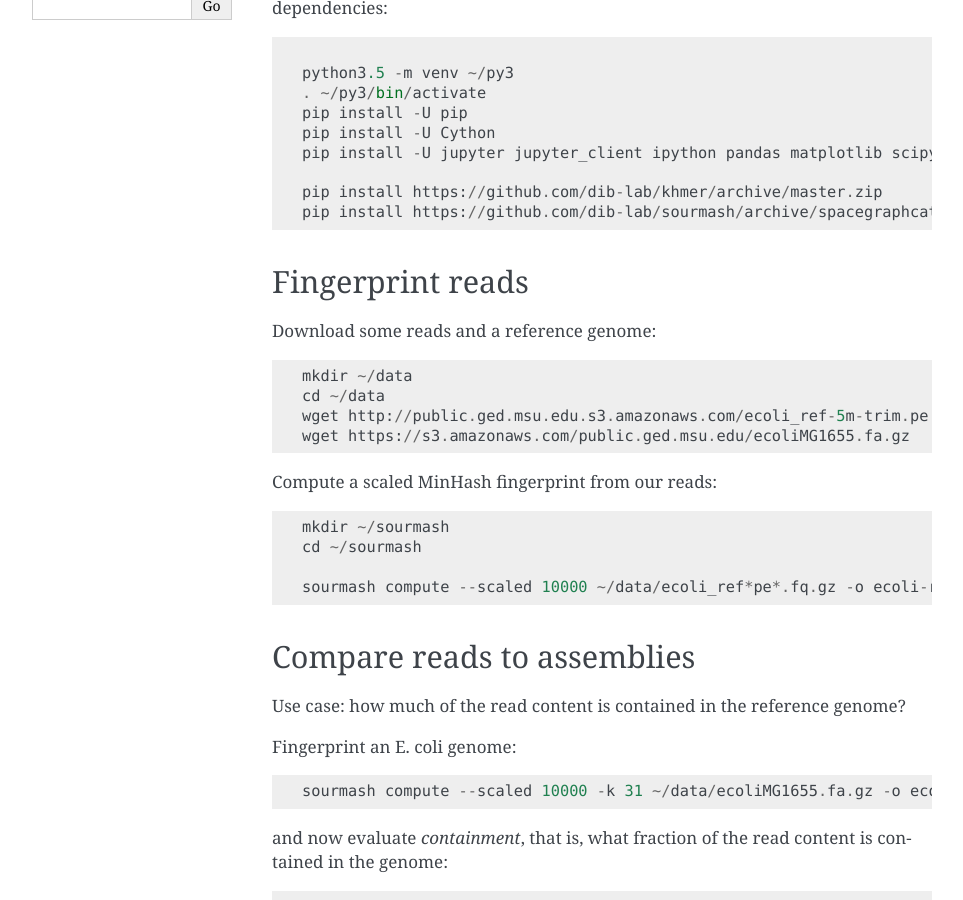
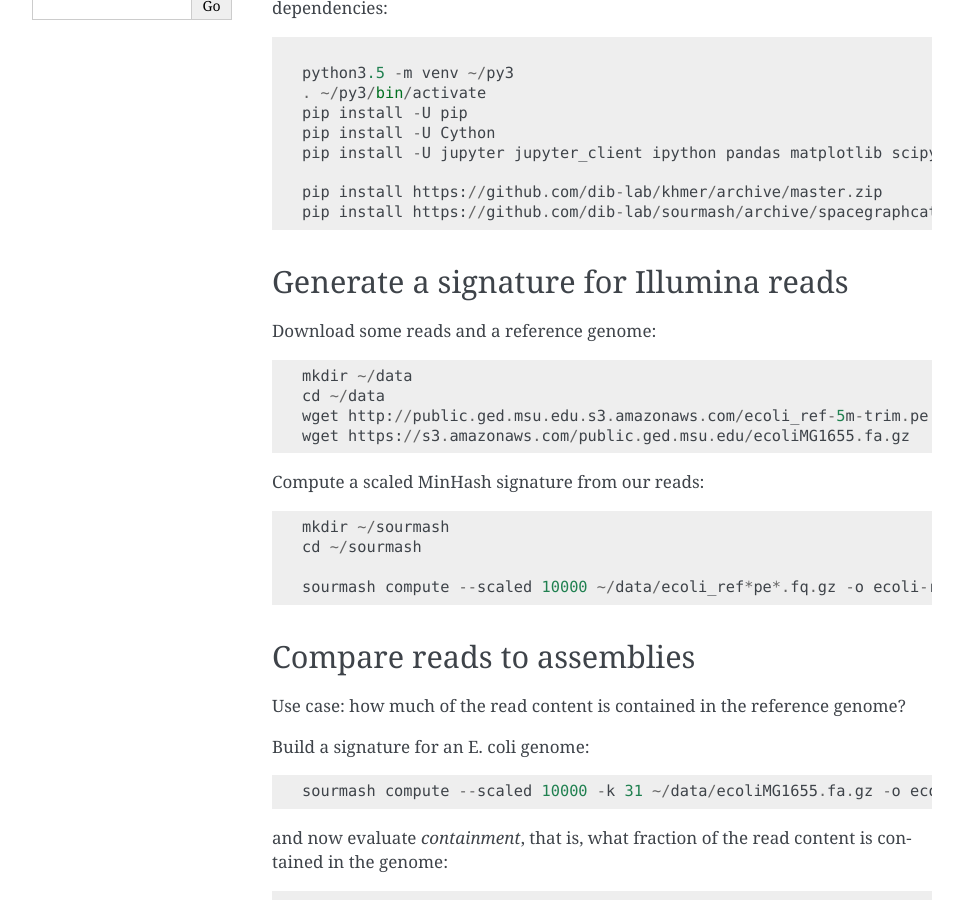
Before and after one commit to sourmash-bio/sourmash, a Sphinx documentation site: the page built from doc/tutorials.md, in a window 1280 px wide and 900 px high, scrolled down 504 px. Shown: the whole window, without its empty margins (148-1111 px from the left). Built offline with Sphinx 7.4.7, drawn with Linux system fonts in a browser that asks for light colours.

Commit message:
fingerprint -> signature

````diff
--- a/doc/tutorials.md
+++ b/doc/tutorials.md
@@ -35,7 +35,7 @@ pip install https://github.com/dib-lab/sourmash/archive/spacegraphcats.zip
 
 ```
 
-## Fingerprint reads
+## Generate a signature for Illumina reads
 
 Download some reads and a reference genome:
 
@@ -46,7 +46,7 @@ wget http://public.ged.msu.edu.s3.amazonaws.com/ecoli_ref-5m-trim.pe.fq.gz
 wget https://s3.amazonaws.com/public.ged.msu.edu/ecoliMG1655.fa.gz
 ```
 
-Compute a scaled MinHash fingerprint from our reads:
+Compute a scaled MinHash signature from our reads:
 
 ```
 mkdir ~/sourmash
@@ -59,7 +59,7 @@ sourmash compute --scaled 10000 ~/data/ecoli_ref*pe*.fq.gz -o ecoli-reads.sig -k
 
 Use case: how much of the read content is contained in the reference genome?
 
-Fingerprint an E. coli genome:
+Build a signature for an E. coli genome:
 
 ```
 sourmash compute --scaled 10000 -k 31 ~/data/ecoliMG1655.fa.gz -o ecoli-genome.sig
````
